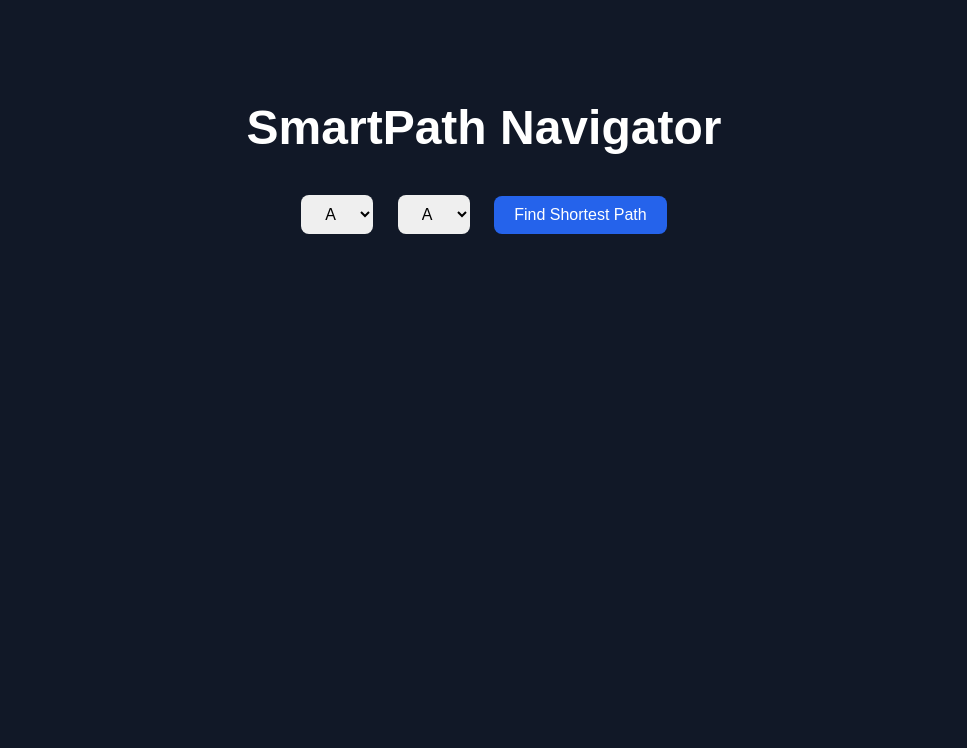
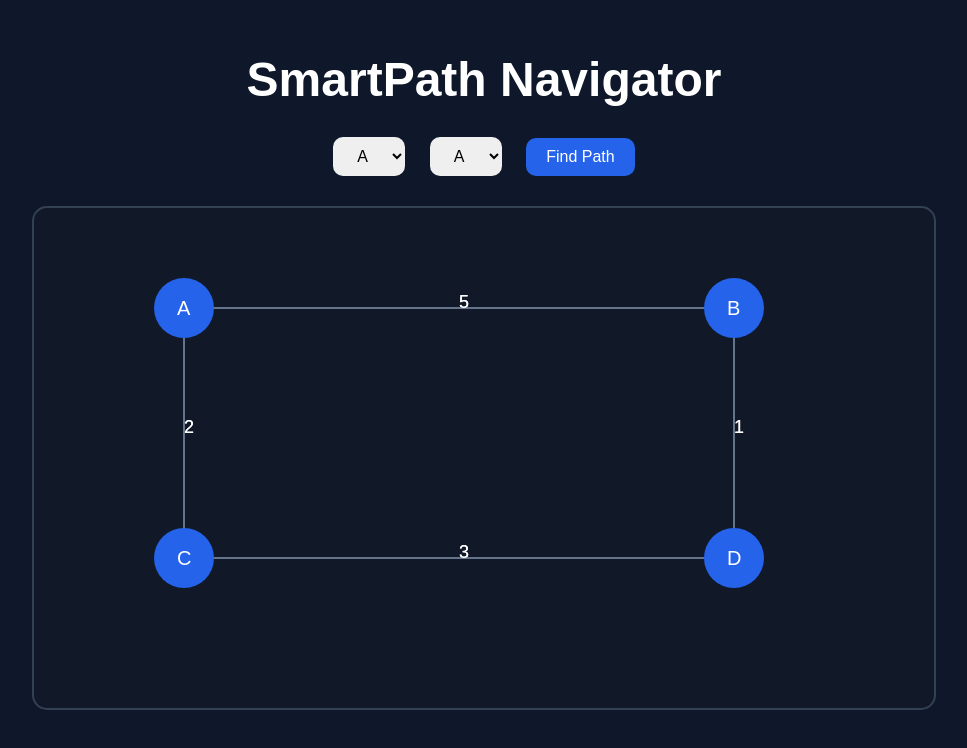
Before and after one commit to yoshinoGrg/smartpath-navigator, a plain HTML site: page index.html in a window 1280 px wide. Shown: the whole page, without its empty margins (156-1123 px from the left). Drawn offline with Linux system fonts and the light colour scheme.

Commit message:
Added interactive graph visualization

```diff
--- a/index.html
+++ b/index.html
@@ -9,31 +9,41 @@
 <body>
 
     <div class="container">
+
         <h1>SmartPath Navigator</h1>
 
         <div class="controls">
+
             <select id="startNode">
-                <option value="A">A</option>
-                <option value="B">B</option>
-                <option value="C">C</option>
-                <option value="D">D</option>
+                <option>A</option>
+                <option>B</option>
+                <option>C</option>
+                <option>D</option>
             </select>
 
             <select id="endNode">
-                <option value="A">A</option>
-                <option value="B">B</option>
-                <option value="C">C</option>
-                <option value="D">D</option>
+                <option>A</option>
+                <option>B</option>
+                <option>C</option>
+                <option>D</option>
             </select>
 
             <button onclick="findPath()">
-                Find Shortest Path
+                Find Path
             </button>
+
         </div>
 
+        <canvas id="graphCanvas"
+            width="900"
+            height="500">
+        </canvas>
+
         <div id="result"></div>
+
     </div>
 
     <script src="script.js"></script>
+
 </body>
 </html>
--- a/script.js
+++ b/script.js
@@ -1,9 +1,106 @@
+const canvas =
+    document.getElementById("graphCanvas");
+
+const ctx = canvas.getContext("2d");
+
+const nodes = {
+    A: { x: 150, y: 100 },
+    B: { x: 700, y: 100 },
+    C: { x: 150, y: 350 },
+    D: { x: 700, y: 350 }
+};
+
 const graph = {
     A: { B: 5, C: 2 },
     B: { A: 5, D: 1 },
     C: { A: 2, D: 3 },
     D: { B: 1, C: 3 }
 };
+
+function drawGraph(path = []) {
+
+    ctx.clearRect(0, 0, canvas.width, canvas.height);
+
+    for (let node in graph) {
+
+        for (let neighbor in graph[node]) {
+
+            const start = nodes[node];
+            const end = nodes[neighbor];
+
+            ctx.beginPath();
+
+            if (
+                isPathEdge(node, neighbor, path)
+            ) {
+                ctx.strokeStyle = "#22c55e";
+                ctx.lineWidth = 6;
+            } else {
+                ctx.strokeStyle = "#64748b";
+                ctx.lineWidth = 2;
+            }
+
+            ctx.moveTo(start.x, start.y);
+            ctx.lineTo(end.x, end.y);
+            ctx.stroke();
+
+            const midX = (start.x + end.x) / 2;
+            const midY = (start.y + end.y) / 2;
+
+            ctx.fillStyle = "white";
+            ctx.font = "18px Arial";
+
+            ctx.fillText(
+                graph[node][neighbor],
+                midX,
+                midY
+            );
+        }
+    }
+
+    for (let node in nodes) {
+
+        const pos = nodes[node];
+
+        ctx.beginPath();
+        ctx.arc(pos.x, pos.y, 30, 0, Math.PI * 2);
+
+        if (path.includes(node)) {
+            ctx.fillStyle = "#22c55e";
+        } else {
+            ctx.fillStyle = "#2563eb";
+        }
+
+        ctx.fill();
+
+        ctx.fillStyle = "white";
+        ctx.font = "20px Arial";
+
+        ctx.fillText(
+            node,
+            pos.x - 7,
+            pos.y + 7
+        );
+    }
+}
+
+function isPathEdge(a, b, path) {
+
+    for (let i = 0; i < path.length - 1; i++) {
+
+        if (
+            (path[i] === a &&
+             path[i + 1] === b) ||
+
+            (path[i] === b &&
+             path[i + 1] === a)
+        ) {
+            return true;
+        }
+    }
+
+    return false;
+}
 
 function dijkstra(graph, start) {
 
@@ -28,7 +125,8 @@ function dijkstra(graph, start) {
 
                 if (
                     closestNode === null ||
-                    distances[node] < distances[closestNode]
+                    distances[node] <
+                    distances[closestNode]
                 ) {
                     closestNode = node;
                 }
@@ -45,10 +143,14 @@ function dijkstra(graph, start) {
                 distances[closestNode] +
                 graph[closestNode][neighbor];
 
-            if (newDistance < distances[neighbor]) {
+            if (
+                newDistance <
+                distances[neighbor]
+            ) {
+                distances[neighbor] = newDistance;
 
-                distances[neighbor] = newDistance;
-                previous[neighbor] = closestNode;
+                previous[neighbor] =
+                    closestNode;
             }
         }
     }
@@ -62,7 +164,9 @@ function getPath(previous, end) {
     let current = end;
 
     while (current !== null) {
+
         path.unshift(current);
+
         current = previous[current];
     }
 
@@ -72,21 +176,34 @@ function getPath(previous, end) {
 function findPath() {
 
     const start =
-        document.getElementById("startNode").value;
+        document.getElementById("startNode")
+        .value;
 
     const end =
-        document.getElementById("endNode").value;
+        document.getElementById("endNode")
+        .value;
 
-    const result = dijkstra(graph, start);
+    const result =
+        dijkstra(graph, start);
 
-    const path = getPath(result.previous, end);
+    const path =
+        getPath(result.previous, end);
 
-    document.getElementById("result").innerHTML =
+    drawGraph(path);
+
+    document.getElementById(
+        "result"
+    ).innerHTML =
+
         `
-        Shortest Distance:
+        Distance:
         ${result.distances[end]}
+
         <br><br>
+
         Path:
         ${path.join(" → ")}
         `;
 }
+
+drawGraph();
--- a/style.css
+++ b/style.css
@@ -1,30 +1,30 @@
 body {
     margin: 0;
+    background: #0f172a;
     font-family: Arial, sans-serif;
-    background: #111827;
     color: white;
 }
 
 .container {
     text-align: center;
-    margin-top: 100px;
+    padding-top: 20px;
 }
 
 h1 {
+    margin-bottom: 20px;
     font-size: 3rem;
-    margin-bottom: 30px;
 }
 
 .controls {
-    margin-bottom: 30px;
+    margin-bottom: 20px;
 }
 
 select,
 button {
     padding: 10px 20px;
     margin: 10px;
+    border-radius: 10px;
     border: none;
-    border-radius: 8px;
     font-size: 1rem;
 }
 
@@ -38,7 +38,13 @@ button:hover {
     background: #1d4ed8;
 }
 
+canvas {
+    background: #111827;
+    border: 2px solid #334155;
+    border-radius: 15px;
+}
+
 #result {
-    font-size: 1.3rem;
     margin-top: 20px;
+    font-size: 1.2rem;
 }
```
